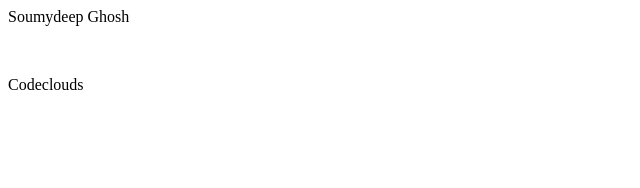
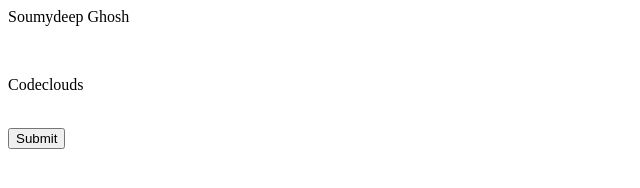
Before and after one commit to sam94339/DemoGitRepo, a plain HTML site: page Index.html in a window 1280 px wide. Shown: the whole page, without its empty margins (0-640 px from the left). Drawn offline with Linux system fonts and the light colour scheme.

Commit message:
button added

```diff
--- a/Index.html
+++ b/Index.html
@@ -1,3 +1,5 @@
 <p> Soumydeep Ghosh </p>
 <br>
 <p>Codeclouds</p>
+<br>
+<button>Submit</button>
```
